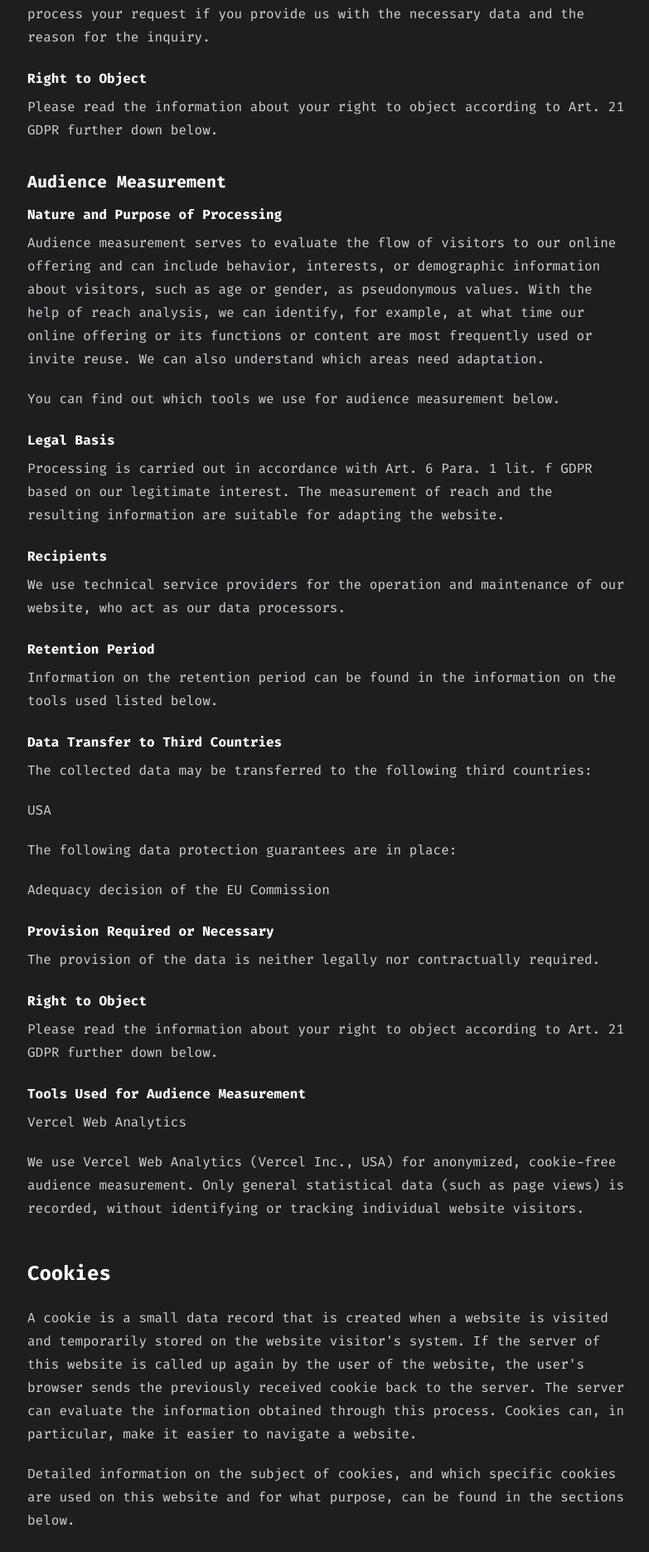
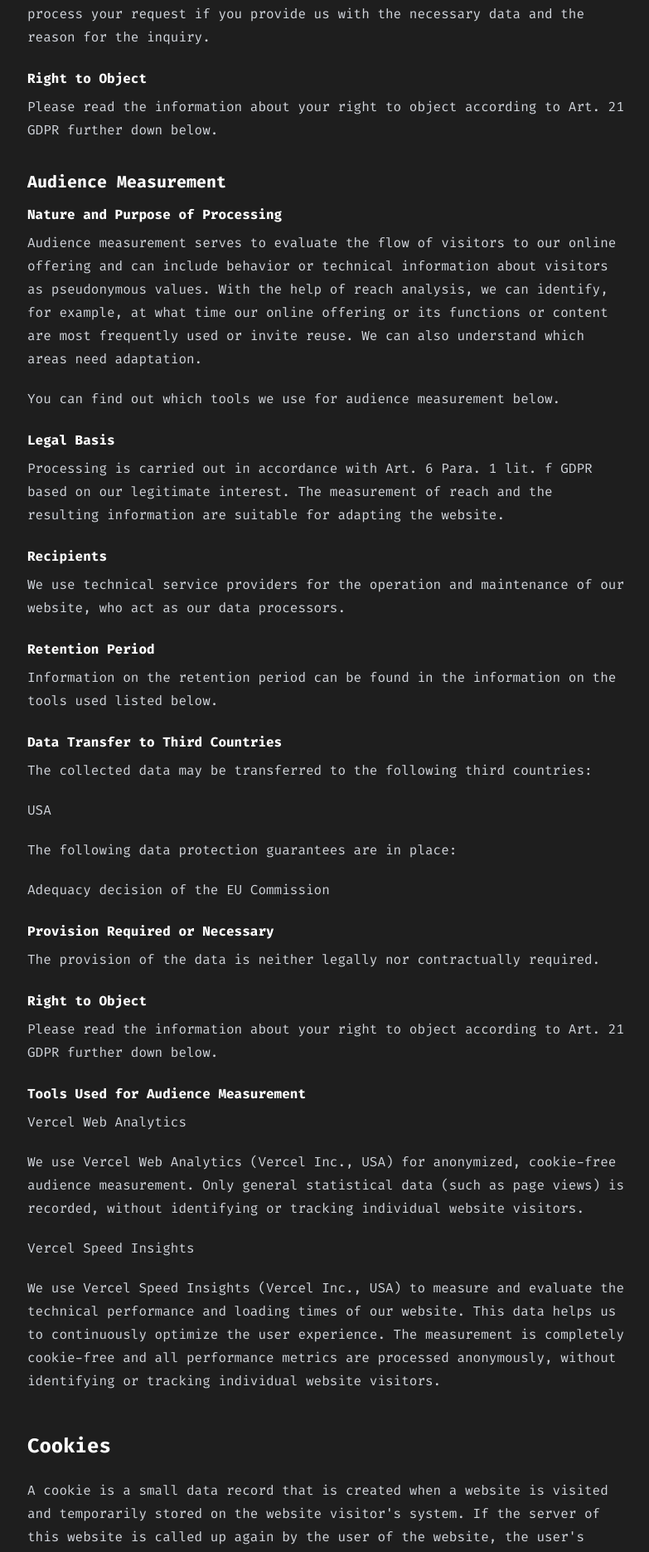
Before and after one commit to Sonic12K12/portfolio-website-nextjs, a Next.js app: page /privacy-policy in a window 1280 px wide. Shown: the part 3940-5811 px from the top of the page at 83% size, without its empty margins (247-1030 px from the left). Built offline with nearby package versions, Linux system fonts and the light colour scheme.

Commit message:
update Privacy Policy page to refine audience measurement description and add Vercel Speed Insights section

```diff
--- a/src/app/privacy-policy/page.js
+++ b/src/app/privacy-policy/page.js
@@ -198,12 +198,11 @@
         <h4>Nature and Purpose of Processing</h4>
         <p>
           Audience measurement serves to evaluate the flow of visitors to our
-          online offering and can include behavior, interests, or demographic
-          information about visitors, such as age or gender, as pseudonymous
-          values. With the help of reach analysis, we can identify, for example,
-          at what time our online offering or its functions or content are most
-          frequently used or invite reuse. We can also understand which areas
-          need adaptation.
+          online offering and can include behavior or technical information
+          about visitors as pseudonymous values. With the help of reach
+          analysis, we can identify, for example, at what time our online
+          offering or its functions or content are most frequently used or
+          invite reuse. We can also understand which areas need adaptation.
         </p>
         <p>
           You can find out which tools we use for audience measurement below.
@@ -255,6 +254,15 @@
           We use Vercel Web Analytics (Vercel Inc., USA) for anonymized,
           cookie-free audience measurement. Only general statistical data (such
           as page views) is recorded, without identifying or tracking individual
+          website visitors.
+        </p>
+        <h5>Vercel Speed Insights</h5>
+        <p>
+          We use Vercel Speed Insights (Vercel Inc., USA) to measure and
+          evaluate the technical performance and loading times of our website.
+          This data helps us to continuously optimize the user experience. The
+          measurement is completely cookie-free and all performance metrics are
+          processed anonymously, without identifying or tracking individual
           website visitors.
         </p>
 
```
